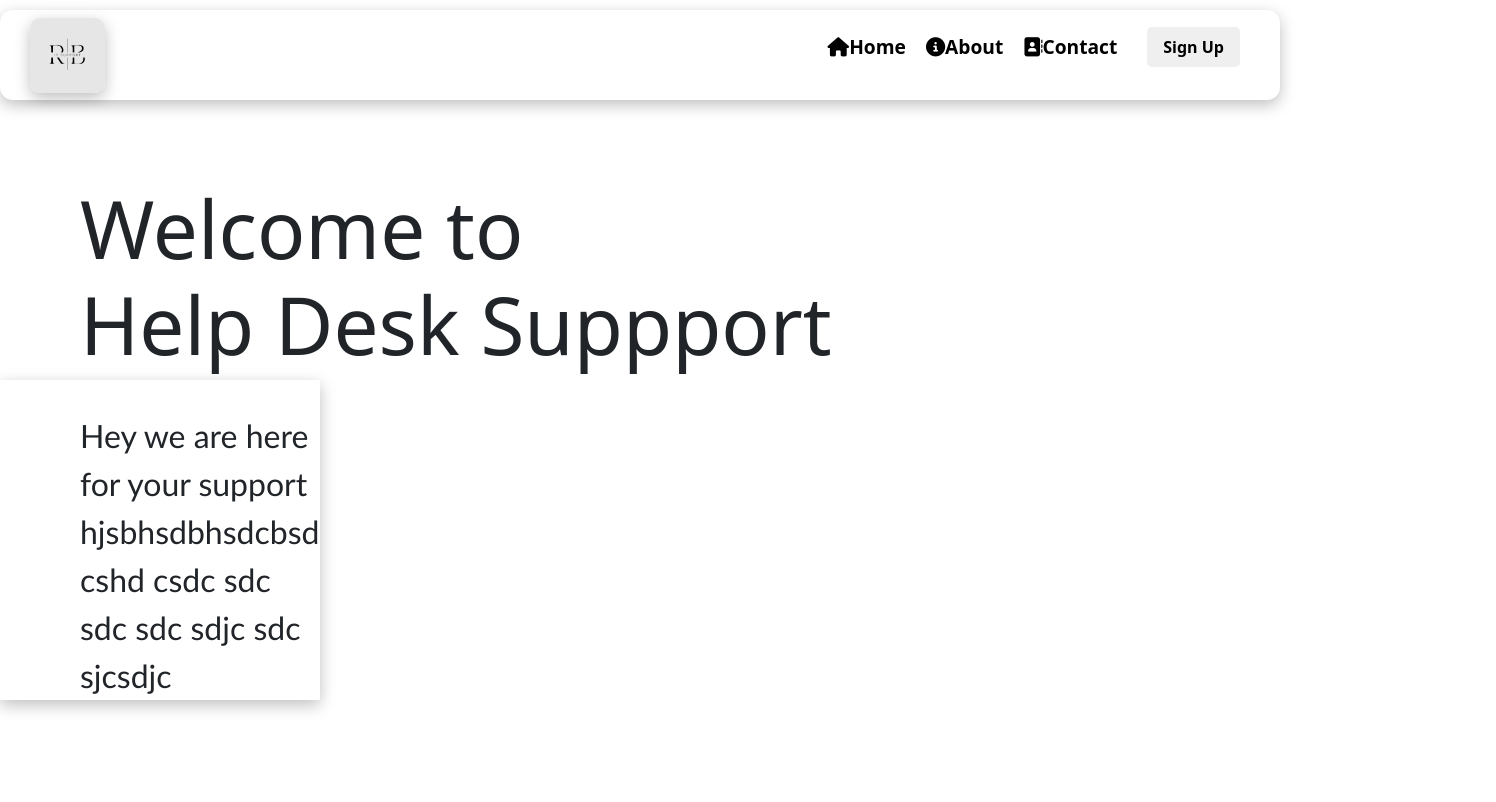
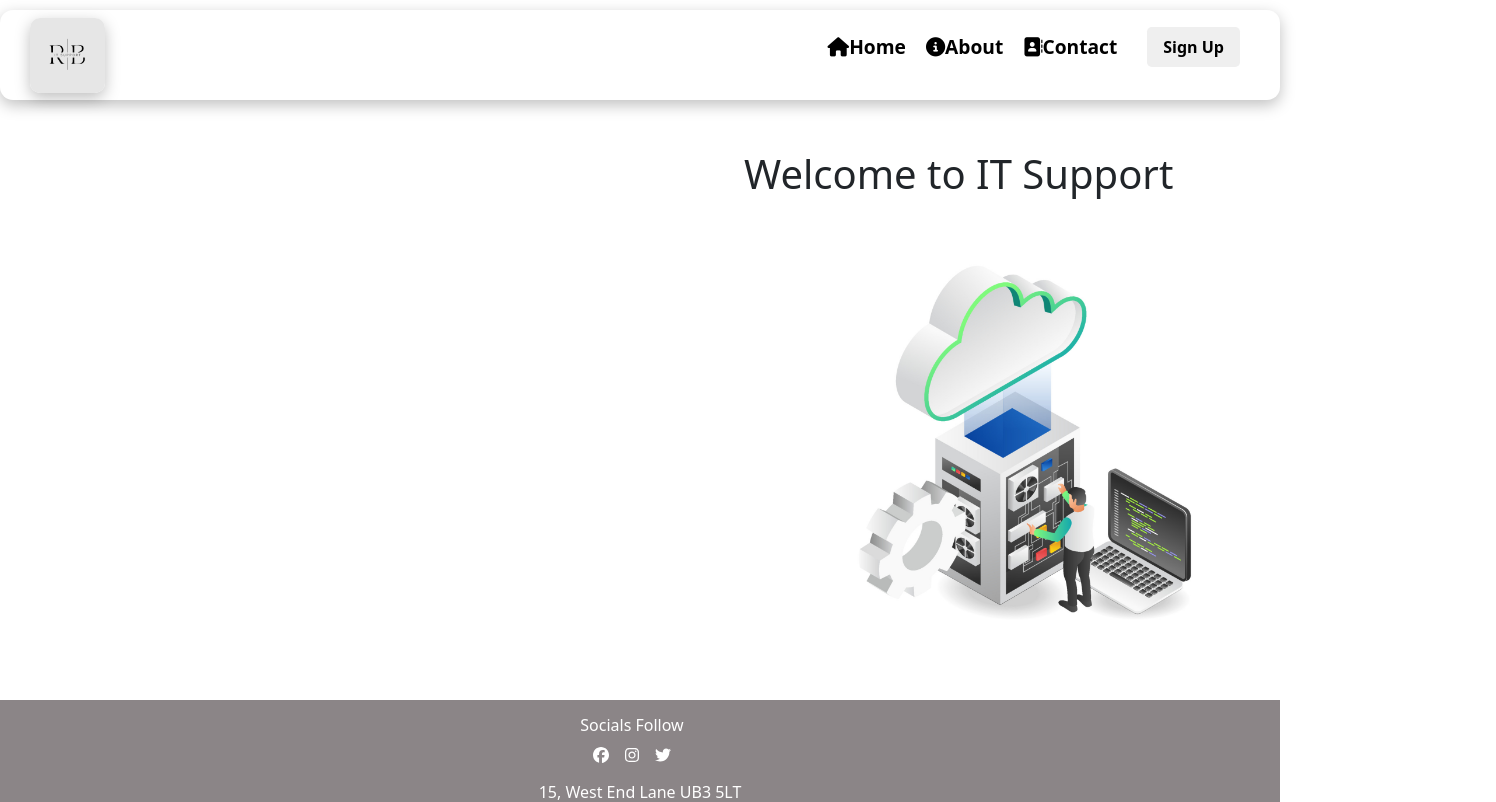
Before and after one commit to Rxunak/Liv-Ex-Project, a React (Create React App) app in the folder loginsignup/: page / in a window 1280 px wide. Shown: the top 802 px of the page, 1496 px wide, since content can reach past the window. Built offline with nearby package versions, Linux system fonts and the light colour scheme.

Commit message:
working on hom epage

```diff
--- a/loginsignup/src/App.js
+++ b/loginsignup/src/App.js
@@ -10,6 +10,7 @@ import Footer from './Component/Footer';
 
 
 import React from 'react'
+import Navbar from './Component/Navbar';
 
 
 function App() {
@@ -17,6 +18,7 @@ function App() {
 
     <div className='page-container'>
     <div  className='content-wrap'>
+         <Navbar/>
          <Routes>
           <Route path="/" element={<Home/>}/>
           <Route path="/about" element={<About/>}/>
--- a/loginsignup/src/Routes/About.js
+++ b/loginsignup/src/Routes/About.js
@@ -1,12 +1,12 @@
 
-import Navbar from "../Component/Navbar";
+
 
 
 function About (){
     return(
 
         <div>
-             <div><Navbar/></div>
+
         <div>This is my Contacts Page</div>
 
         </div>
--- a/loginsignup/src/Routes/Contact.js
+++ b/loginsignup/src/Routes/Contact.js
@@ -1,12 +1,11 @@
 
-import Navbar from "../Component/Navbar";
+
 
 function Contact (){
     return(
 
         <div>
-            <div>    <Navbar/></div>
-            <div>This is my Contacts page </div>
+
 
         </div>
 
--- a/loginsignup/src/Routes/Home.js
+++ b/loginsignup/src/Routes/Home.js
@@ -1,28 +1,37 @@
 import React from 'react'
+import { ReactDOM } from 'react-dom/client'
 import '../Styles/Home.css'
-import Navbar from '../Component/Navbar'
+
+
+
+
 
 import logo from '../Assets/ITHome.jpg'
+function Home (){
+  return(
+    <div className='home-container'>
 
-const Home = () => {
-  return (
-    <div>
-      <div>    <Navbar/></div>
-
-      <div >
-        <h1 id='homehead'>Welcome to <br />
-        Help Desk Suppport</h1>
+<div className='heading'>
+        <h1>Welcome to IT Support</h1>
       </div>
 
-      <div className='infoo'>
-        <p id='info'>Hey we are here <br />
-         for your support hjsbhsdbhsdcbsd <br />
-         cshd csdc sdc sdc sdc sdjc sdc sjcsdjc</p>
+      <div className='home-banner'>
+        <img className='home-image' src={logo} alt="" />
       </div>
 
-      <div >
-      <img className="HomeLogo" src={logo} alt="" />
-      </div>
+
+
+
+
+
+
+
+
+
+
+
+
+
 
     </div>
 
@@ -32,4 +41,4 @@ const Home = () => {
   )
 }
 
-export default Home
+export default Home;
--- a/loginsignup/src/Styles/Home.css
+++ b/loginsignup/src/Styles/Home.css
@@ -1,28 +1,20 @@
-.HomeLogo{
-    height: 40rem;
-
-    padding-top: 2rem;
-    padding-bottom: 2rem;
-    padding-left: 50rem;
-
+.home-container{
+    width: 560px;
+    height: 500px;
+    /* border: 2px solid salmon; */
+    margin: 50px auto;
+    position: relative;
+    left: 30%;
+    align-items: center;
 }
 
-#homehead{
-    font-size: 5rem;
-    padding-top: 5rem;
-    padding-left: 5rem;
-}
+.home-image{
+    width: 100%;
+    height: 50%;
+    position: relative;
+    left: 1px;
+    top: 5px;
 
-.infoo{
-    box-shadow: 0 5px 15px 0 rgba(0, 0, 0, 0.25);
-    width: 20rem;
 
 
 }
-
-#info{
-    padding-top: 2rem;
-    padding-left: 5rem;
-    font-size: 2rem;
-    font-family: 'Gill Sans', 'Gill Sans MT', Calibri, 'Trebuchet MS', sans-serif;
-}
```
